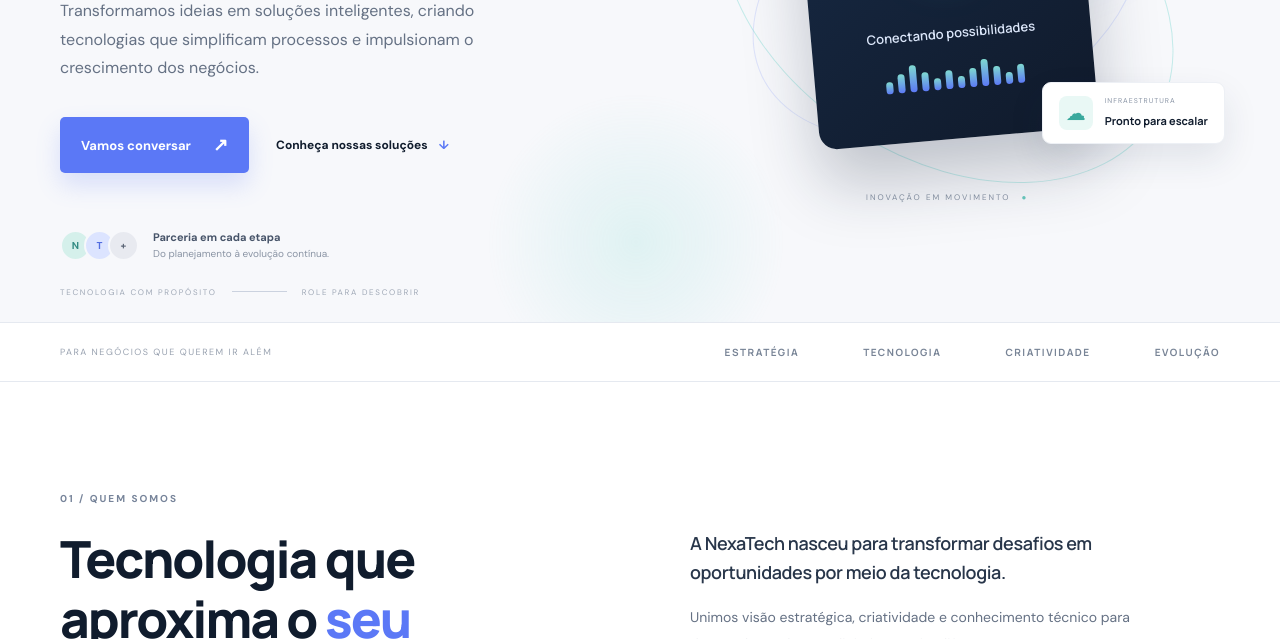
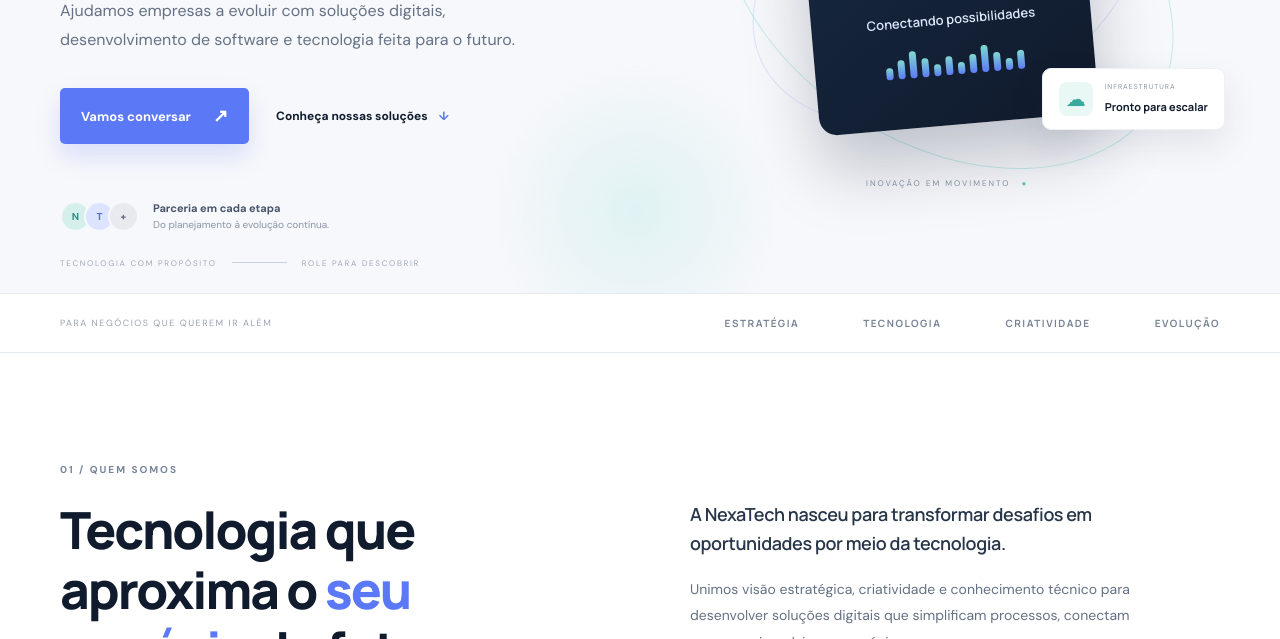
Before and after one commit to GabrielSbruzzi/Trabalho-Final-DevOps, a plain HTML site: page index.html in a window 1280 px wide. Shown: the part 461-1100 px from the top of the page. Drawn offline with Linux system fonts and the light colour scheme.

Commit message:
Atualização html

```diff
--- a/index.html
+++ b/index.html
@@ -33,7 +33,7 @@
         <div class="hero-copy">
           <div class="eyebrow"><span class="pulse"></span> TECNOLOGIA • INOVAÇÃO • RESULTADOS</div>
           <h1>Ideias inteligentes.<br><span>Resultados reais.</span></h1>
-          <p class="hero-description">Transformamos ideias em soluções inteligentes, criando tecnologias que simplificam processos e impulsionam o crescimento dos negócios.</p>
+          <p class="hero-description"> Ajudamos empresas a evoluir com soluções digitais, desenvolvimento de software e tecnologia feita para o futuro.</p>
           <div class="hero-actions">
             <a class="button button-primary" href="#contato">Vamos conversar <span>↗</span></a>
             <a class="text-link" href="#servicos">Conheça nossas soluções <span>↓</span></a>
```
